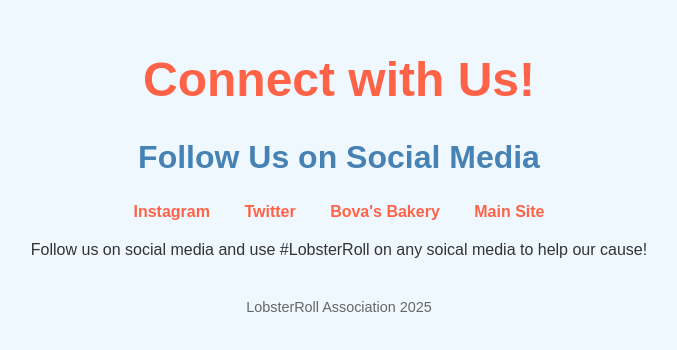
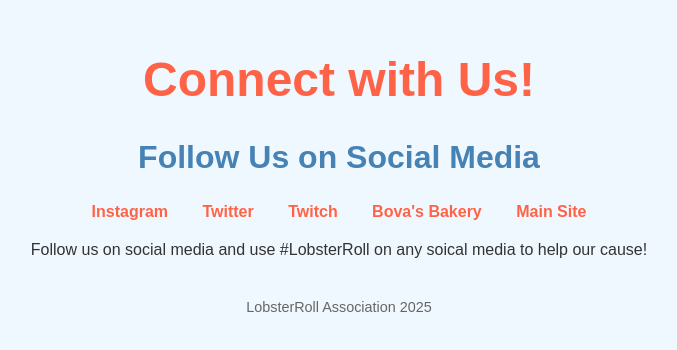
Before and after one commit to lobsterroll-webhost/lobsterroll-webhost.github.io, a plain HTML site: page follow.html in a window 1280 px wide. Shown: the whole page, without its empty margins (301-978 px from the left). Drawn offline with Linux system fonts and the light colour scheme.

Commit message:
Update follow.html

```diff
--- a/follow.html
+++ b/follow.html
@@ -68,6 +68,7 @@
     <div class="links">
         <a href="https://www.instagram.com/thelobsterroll1" class="link">Instagram</a>
         <a href="https://x.com/MaineLobster0" class="link">Twitter</a>
+        <a href="https://www.twitch.tv/thelobsterrolls" class="link">Twitch</a>
         <a href="https://bovabakeryboston.net/" class="link">Bova's Bakery</a>
         <a href="index.html" class="link">Main Site</a>
     </div>
```
